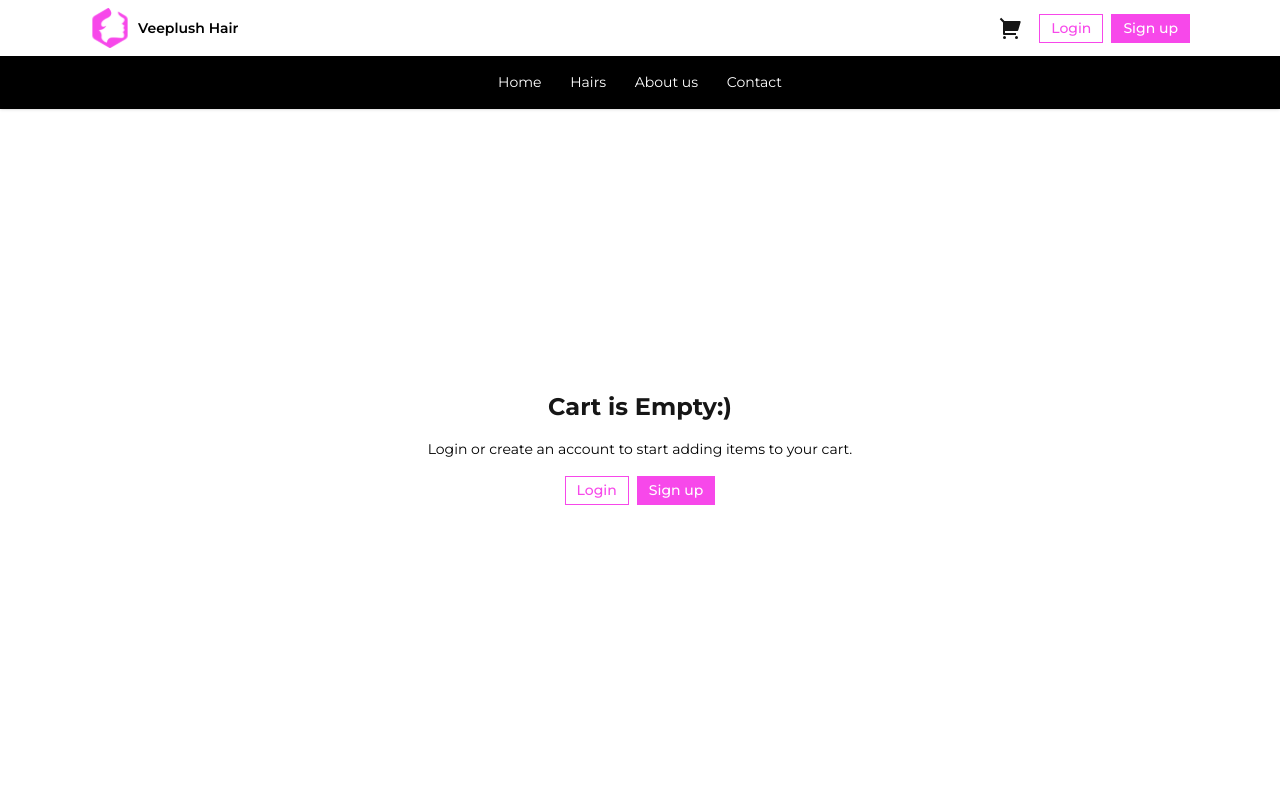
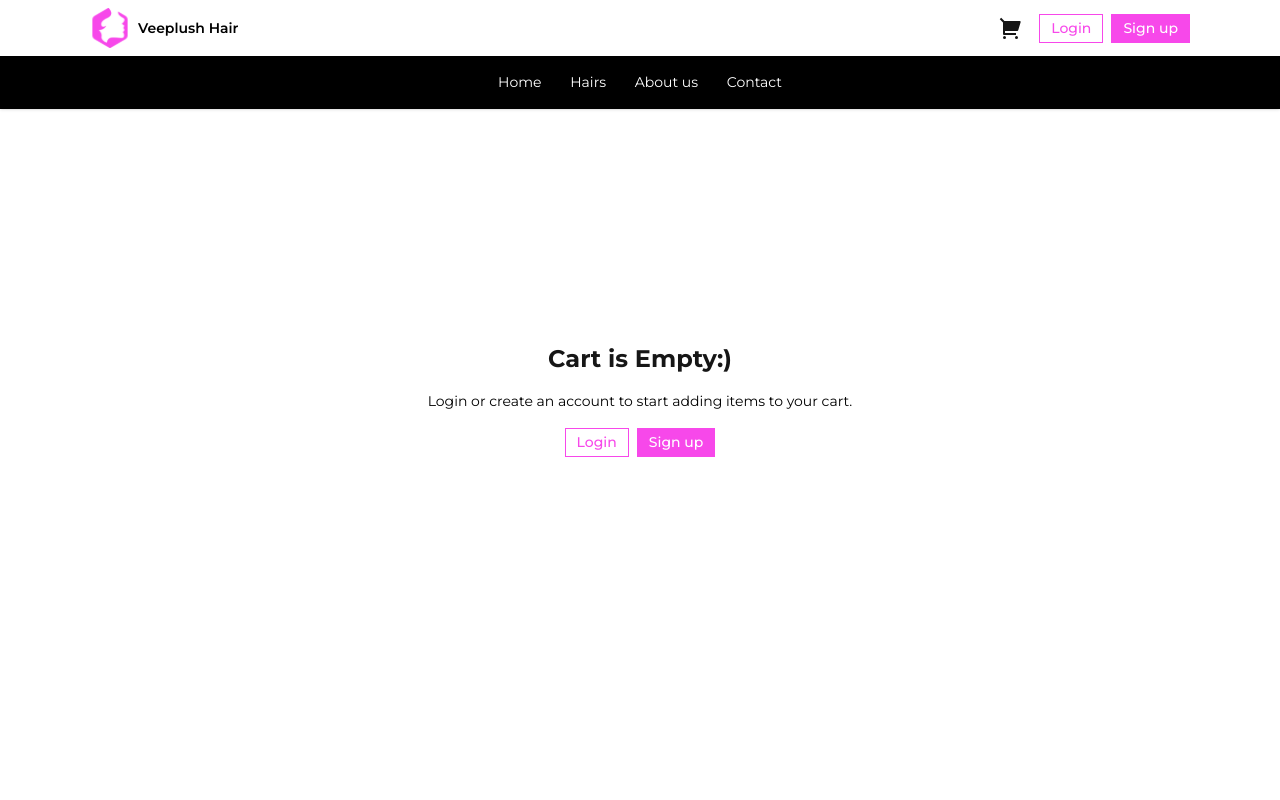
Before and after one commit to Theo-flux/veeplush-frontend, a React (Vite) app: page /cart in a window 1280 px wide. Shown: the top 800 px of the page. Built offline with nearby package versions, Linux system fonts and the light colour scheme; no server answers; a web font is replaced by a local one.

Commit message:
fix: table height

```diff
--- a/src/pages/cart/page.tsx
+++ b/src/pages/cart/page.tsx
@@ -43,7 +43,7 @@ function Cart() {
   return (
     <PageLayout>
       <Container className="w-full h-screen">
-        <div className="pt-24 w-full h-full overflow-scroll">
+        <div className="h-full">
           {cart.length === 0 ? (
             <div className="h-full w-full flex flex-col justify-center items-center">
               <h1 className="text-veeblack text-2xl font-bold">
@@ -75,7 +75,8 @@ function Cart() {
               </div>
             </div>
           ) : (
-            <table className="w-full h-auto max-h-[90%] text-sm text-left text-gray-500 dark:text-gray-400 my-4 whitespace-nowrap">
+            <div className="pt-24 w-full h-[85%] overflow-scroll">
+              <table className="w-full h-auto text-sm text-left text-gray-500 dark:text-gray-400 my-4 whitespace-nowrap">
                 <thead className="w-full bg-white text-xs border-b border-grey text-gray-700 uppercase bg-gray-50 dark:bg-gray-700 dark:text-gray-400 sticky top-0 z-30">
                   <tr className="w-full">
                     <th scope="col" className="px-6 py-3">
@@ -162,7 +163,7 @@ function Cart() {
                   })}
                 </tbody>
 
-              <tfoot className="bg-[#F9F9F9] sticky bottom-0 z-30">
+                <tfoot className="bg-[#F9F9F9]">
                   <tr className="">
                     <td className="px-6 py-3"></td>
                     <td className="px-6 py-3"></td>
@@ -171,8 +172,7 @@ function Cart() {
                   </tr>
                 </tfoot>
               </table>
-          )}
-        </div>
+
               {cart.length !== 0 && (
                 <div className="w-full flex flex-col items-end w-[90%] px-4 lg:px-0 max-w-full mx-auto">
                   <p className="font-light text-xs mb-4">
@@ -181,6 +181,9 @@ function Cart() {
                   <Button text="Checkout" />
                 </div>
               )}
+            </div>
+          )}
+        </div>
       </Container>
     </PageLayout>
   );
```
Lines whose indentation alone changed are shown as unchanged.
